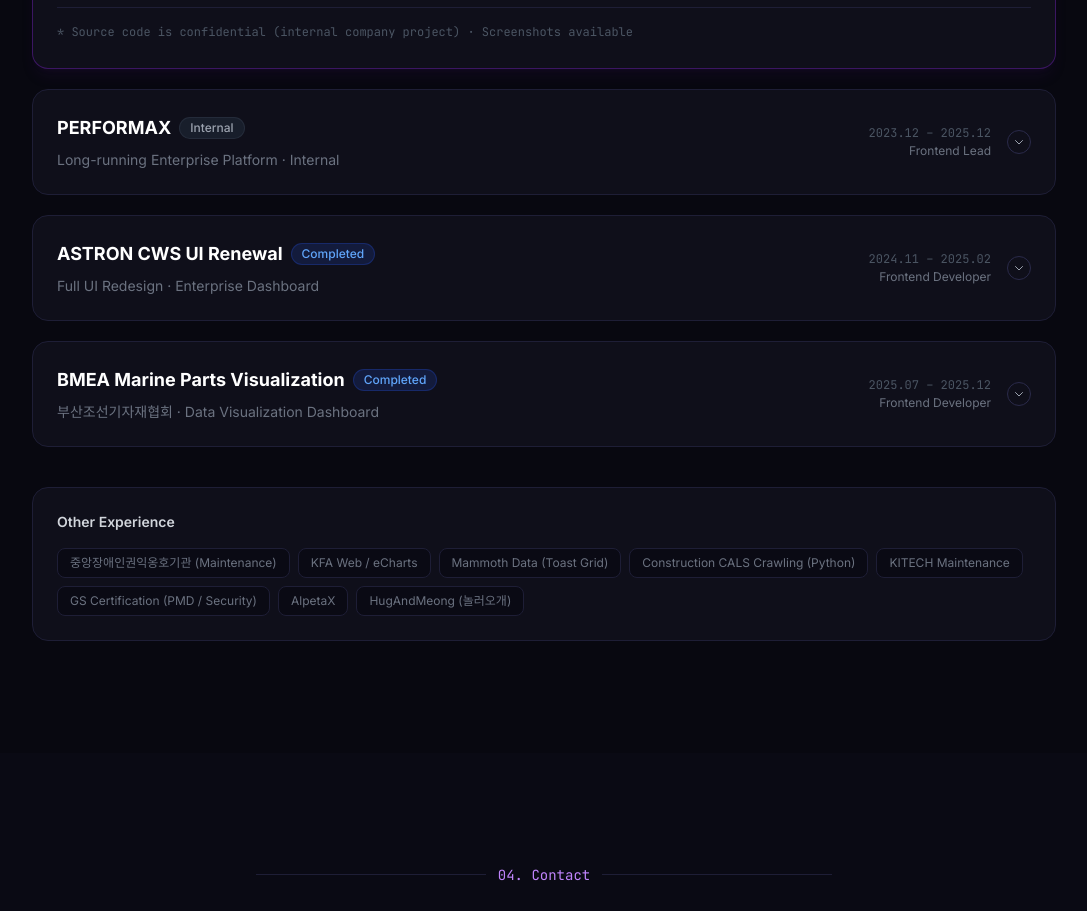
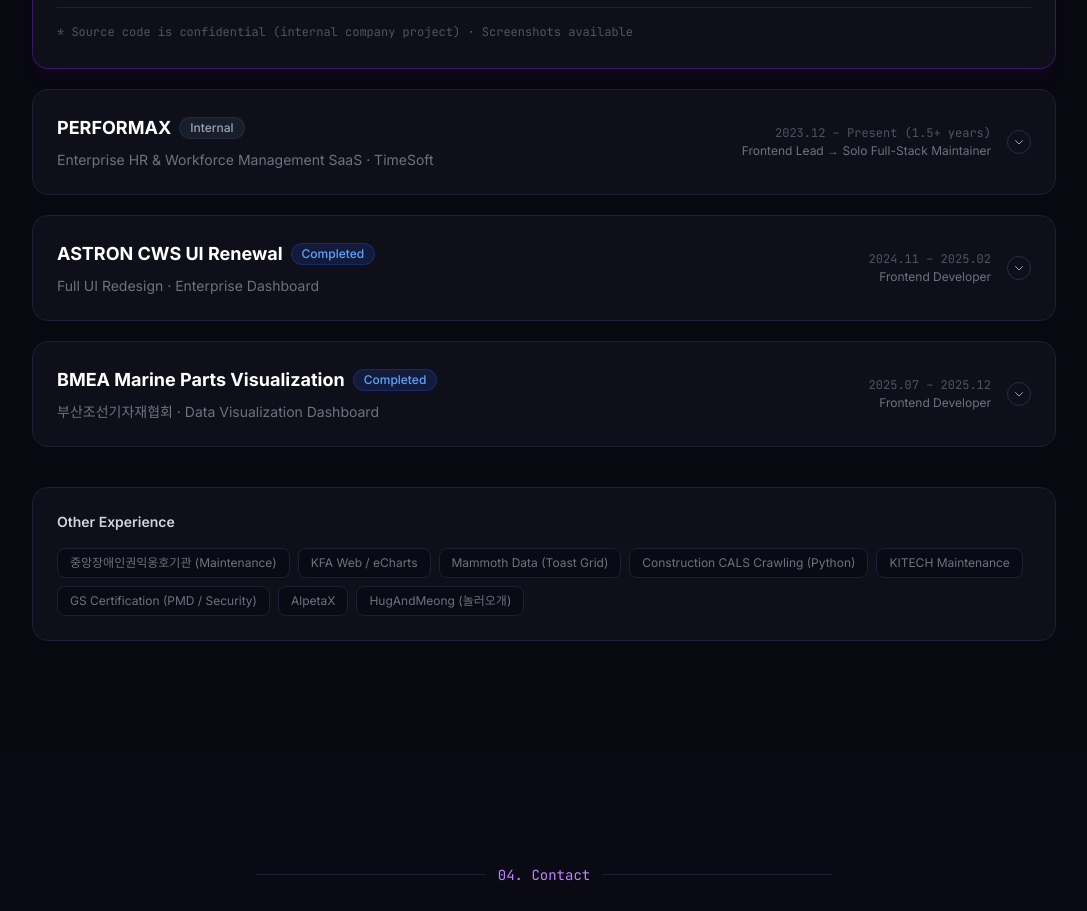
Before and after one commit to suhyeon912/portfolio, a Next.js app: page / in a window 1280 px wide. Shown: the part 3420-4331 px from the top of the page, without its empty margins (96-1183 px from the left). Built offline with nearby package versions, Linux system fonts and the light colour scheme.

Commit message:
feat: update PERFORMAX project card

```diff
--- a/app/components/Work.tsx
+++ b/app/components/Work.tsx
@@ -59,21 +59,32 @@
   },
   {
     title: "PERFORMAX",
-    subtitle: "Long-running Enterprise Platform · Internal",
-    period: "2023.12 – 2025.12",
-    role: "Frontend Lead",
-    rolePct: "80",
+    subtitle: "Enterprise HR & Workforce Management SaaS · TimeSoft",
+    period: "2023.12 – Present (1.5+ years)",
+    role: "Frontend Lead → Solo Full-Stack Maintainer",
+    rolePct: "100",
     status: "Internal",
-    stack: ["React", "JavaScript", "TypeScript", "REST API", "GitLab"],
+    stack: ["React", "JavaScript", "TypeScript", "Spring Boot", "Java", "REST API", "Gateway", "GitLab"],
     overview:
-      "Led frontend development on a large-scale enterprise platform over 2+ years. PERFORMAX served as the foundation for multiple derived projects including 놀러오개 and AlpetaX, demonstrating its architectural scalability and reusability across different domains.",
+      "End-to-end development and ongoing maintenance of a large-scale enterprise SaaS platform covering HR, attendance, workforce analytics, and sales management. After the original team departed, took over full ownership of the entire stack — frontend, backend, API gateway, and config — handling everything from bug triage to production deployment solo.",
     highlights: [
-      "Maintained and extended the platform over 2+ years of continuous development",
-      "Architected reusable component libraries adopted by 2+ derivative projects",
-      "Collaborated directly with product managers and designers in Agile sprints",
-      "Managed complex state across large-scale multi-page applications",
+      "Solely developed 10+ screens including Integrated Dashboard, Access Control, Work/Attendance Management, To-Do, Calendar, and 3 Insight analytics modules (Individual Report, Work Performance, Sales Performance)",
+      "Built real-time attendance dashboard with donut charts and live employee log (187+ records)",
+      "Implemented Usage Status dashboard with monthly activity breakdown (5,800+ actions/month tracked)",
+      "Took over full-stack solo maintenance after all other developers left — frontend, backend, gateway, and config",
+      "Handles complete issue lifecycle: bug report → fix → staging → production deploy, entirely independently",
+      "Platform architecture adopted as base for 2 derived products (놀러오개, AlpetaX)",
     ],
-    note: "Source code is confidential (internal company project)",
+    screens: [
+      "Integrated Dashboard — Real-time attendance donut chart + live employee log + sales performance feed",
+      "Access Control — Terminal status chart + paginated access history log (187+ entries)",
+      "Usage Status — Monthly activity table (attendance, ToDo, schedule, reports) with LIST/CHART toggle",
+      "Attendance / Work Management — Dept-level charts, ranking, individual timelines, web/app usage tracking",
+      "Task Management — Calendar (daily/weekly/monthly views), To-Do list, daily reports",
+      "Sales Management — Activity tracking, consultation logs, performance targets, real-time ranking",
+      "Insight Analytics — Individual Report, Work Performance, Sales Performance (multi-period comparison)",
+    ],
+    note: "Source code is confidential (internal company project) · Screenshots available",
   },
   {
     title: "ASTRON CWS UI Renewal",
```
